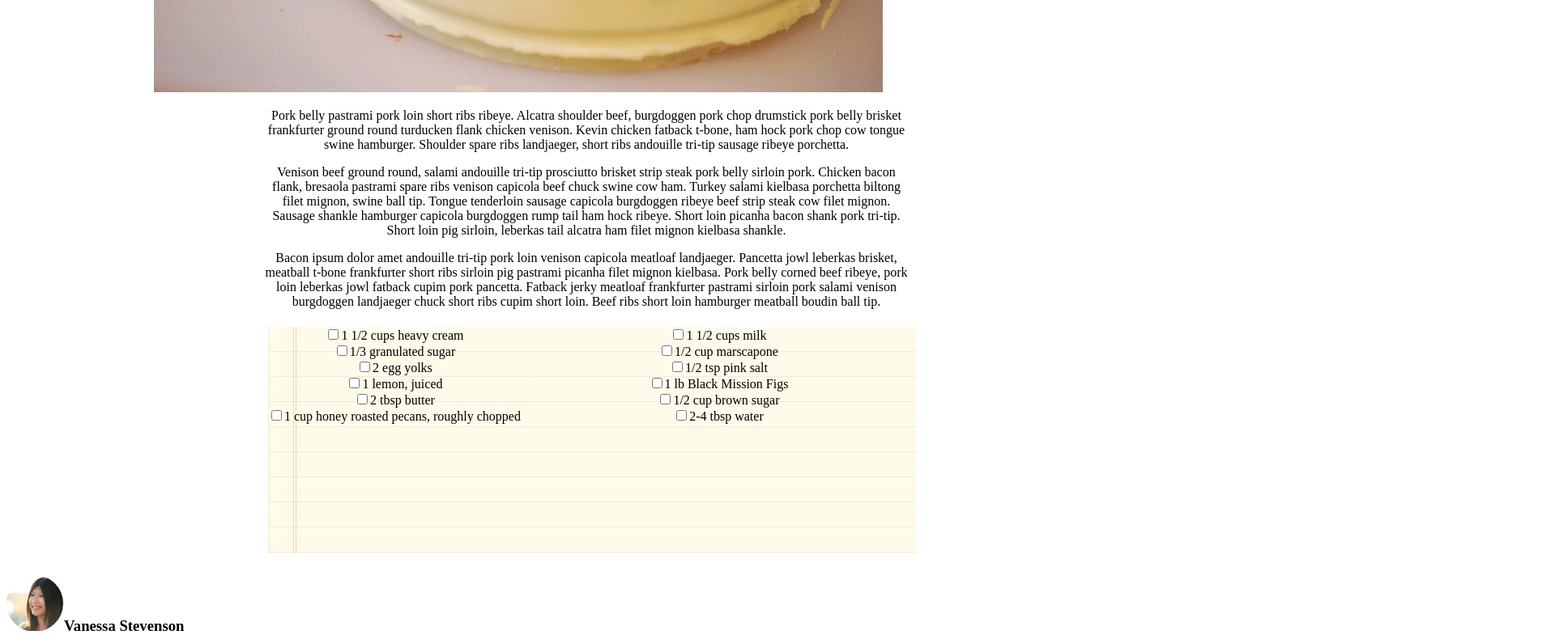
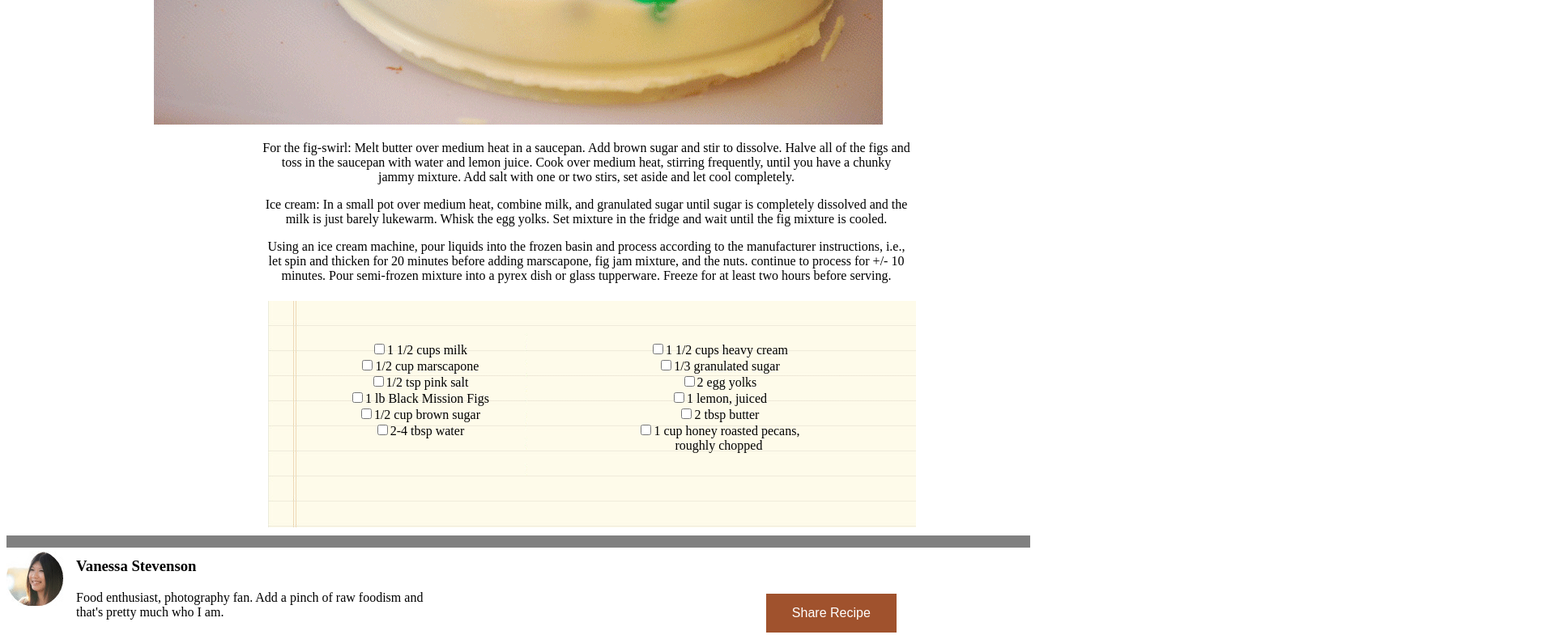
Before and after one commit to codyjgreen/chocolate-pizza, a plain HTML site: page index.html in a window 1280 px wide. Shown: the part 783-1573 px from the top of the page at 81% size, 1920 px wide, since content can reach past the window. Drawn offline with Linux system fonts and the light colour scheme.

Commit message:
more or less done on this one so far

```diff
--- a/index.html
+++ b/index.html
@@ -28,12 +28,18 @@
 
     <p id="food">THE BEST FOOD BLOG ON THE WEB</p>
   </header>
+  <svg width="100%" height="15">
 
+    <rect width="100%" height="15" style="fill:rgb(128,128,128);stroke-width:3;stroke:rgb(128,128,128)" />
+    Sorry, your browser does not support inline SVG.
+  </svg>
   <h1 id="h1">Chocolate Pizza</h1>
+  <div class="date">
 
   <p>Printed on 10/24/2017 / Desserts</p>
+  </div>
 
-
+  <div class="printpizza">
 
   <div id="print">
     <p id="printimg"><img src="images/print-icon.png" alt="print">PRINT</p>
@@ -45,20 +51,20 @@
   <div id="pizza">
     <img src="images/choco-pizza.png" alt="chocloate pizza">
   </div>
+  </div>
   <div class="content">
 
 
-    <p>Pork belly pastrami pork loin short ribs ribeye. Alcatra shoulder beef, burgdoggen pork chop drumstick pork belly brisket frankfurter ground round turducken flank chicken venison. Kevin chicken fatback t-bone, ham hock pork chop cow tongue swine hamburger. Shoulder spare ribs landjaeger, short ribs andouille tri-tip sausage ribeye porchetta.</p>
+    <p>For the fig-swirl: Melt butter over medium heat in a saucepan. Add brown sugar and stir to dissolve. Halve all of the figs and toss in the saucepan with water and lemon juice. Cook over medium heat, stirring frequently, until you have a chunky jammy mixture. Add salt with one or two stirs, set aside and let cool completely.</p>
 
-    <p>Venison beef ground round, salami andouille tri-tip prosciutto brisket strip steak pork belly sirloin pork. Chicken bacon flank, bresaola pastrami spare ribs venison capicola beef chuck swine cow ham. Turkey salami kielbasa porchetta biltong filet mignon, swine ball tip. Tongue tenderloin sausage capicola burgdoggen ribeye beef strip steak cow filet mignon. Sausage shankle hamburger capicola burgdoggen rump tail ham hock ribeye. Short loin picanha bacon shank pork tri-tip. Short loin pig sirloin, leberkas tail alcatra ham filet mignon kielbasa shankle.</p>
+    <p>Ice cream: In a small pot over medium heat, combine milk, and granulated sugar until sugar is completely dissolved and the milk is just barely lukewarm. Whisk the egg yolks. Set mixture in the fridge and wait until the fig mixture is cooled.</p>
 
-    <p>Bacon ipsum dolor amet andouille tri-tip pork loin venison capicola meatloaf landjaeger. Pancetta jowl leberkas brisket, meatball t-bone frankfurter short ribs sirloin pig pastrami picanha filet mignon kielbasa. Pork belly corned beef ribeye, pork loin leberkas jowl fatback cupim pork pancetta. Fatback jerky meatloaf frankfurter pastrami sirloin pork salami venison burgdoggen landjaeger chuck short ribs cupim short loin. Beef ribs short loin hamburger meatball boudin ball tip.</p>
+    <p>Using an ice cream machine, pour liquids into the frozen basin and process according to the manufacturer instructions, i.e., let spin and thicken for 20 minutes before adding marscapone, fig jam mixture, and the nuts. continue to process for +/- 10 minutes. Pour semi-frozen mixture into a pyrex dish or glass tupperware. Freeze for at least two hours before serving.</p>
   </div>
 
   <!-- <img src="images/list-bg.png" alt="paper background for a list"> -->
   <fieldset class="checkboxes">
     <div id="lists">
-
 
       <div class="firstlist">
 
@@ -77,21 +83,37 @@
         <label><input type="checkbox">2 egg yolks</label><br>
         <label><input type="checkbox">1 lemon, juiced</label><br>
         <label><input type="checkbox">2 tbsp butter</label><br>
-      <label><input type="checkbox">1 cup honey roasted pecans, roughly chopped</label><br>
+        <label><input type="checkbox">1 cup honey roasted pecans, <br>roughly chopped</label><br>
       </div>
+
     </div>
   </fieldset>
 
+  <svg width="100%" height="15">
 
-<h3><img src="images/van-pic.png" alt="picture of vanessa stevenson">Vanessa Stevenson</h3>
-<button type="button" name="button">Share Recipe</button>
+    <rect width="100%" height="15" style="fill:rgb(128,128,128);stroke-width:3;stroke:rgb(128,128,128)" />
+    Sorry, your browser does not support inline SVG.
+  </svg>
+<div class="nameblurb">
 
-<p>Venison beef ground round, salami andouille tri-tip prosciutto brisket strip steak pork belly sirloin pork. Chicken bacon flank, bresaola pastrami spare ribs venison capicola beef chuck swine cow ham. Turkey salami kielbasa porchetta biltong filet mignon.</p>
+
+  <div id="name">
+    <img src="images/van-pic.png" alt="picture of vanessa stevenson">
+  </div>
+  <div id="vanessa">
+    <h3>Vanessa Stevenson</h3>
+    <button id="button" type="button" name="button">Share Recipe</button>
+
+    <p>Food enthusiast, photography fan. Add a pinch of raw foodism and that's pretty much who I am.</p>
+  </div>
+
+</div>
   <footer>
     <div class="footlogo" style="text-align:center;"><img src="images/logo.png" alt="logo"><HR width="100%"></div>
 
-  <p>Delicious © 2013  All Rights Reserved.</p>
-  <p>Proudly published with Ghost.</p>
+
+      <p class="copyright">Delicious © 2013  All Rights Reserved.</p>
+      <p class="copyright">Proudly published with Ghost.</p>
     </footer>
   </body>
   </html>
--- a/style.css
+++ b/style.css
@@ -1,5 +1,8 @@
 * {
 
+}
+body {
+  /*margin: 50px;*/
 }
 
 #delicious {
@@ -10,6 +13,14 @@
   font-size:12px;
   color:grey;
 }
+.date {
+  font-size:20px;
+  color:grey;
+}
+.printpizza {
+  position:relative;
+}
+
 
 #h1 {
   font-size: 50px;
@@ -30,25 +41,27 @@
   left: 25%;
 }
 .checkboxes {
-  /*background-image:url(images/list-bg.png);*/
-  /*height:280px;*/
-  /*width: 800px;*/
   overflow: auto;
   position:relative;
   border: none;
-  /*text-align:center;*/
-
-}
+  }
 .secondlist {
-  float: left;
   display: inline-block;
   text-align:center;
+  position: relative;
+  left: 70px;
+  margin-top: 50px;
 }
+
 .firstlist {
   text-align:center;
   display: inline-block;
+  float: left;
+  down: 200px;
+  left:100px;
+  position: relative;
+  margin-top: 50px;
 }
-
 
 .checkboxgroup p{
     width: 7em;
@@ -74,7 +87,8 @@
 #print {
   /*float:right;*/
   position: relative;
-  left:1000px;
+  left:1060px;
+  color:grey;
 }
 
 #pizza {
@@ -85,3 +99,39 @@
   position: relative;
 
 }
+.copyright {
+  text-align: center;
+}
+
+.nameblurb {
+  position: relative;
+  display: inline-block;
+}
+#name {
+  float: left;
+  display: inline-block;
+  vertical-align:top;
+  position: relative;
+}
+#vanessa {
+  display: inline-block;
+  position: relative;
+  left: 15px;
+  bottom: 10px;
+}
+
+#button {
+  float: right;
+  background-color: sienna;
+   border: none;
+   color: white;
+   padding: 15px 32px;
+   text-align: center;
+   text-decoration: none;
+   display: inline-block;
+   font-size: 16px;
+   margin: 4px 2px;
+   cursor: pointer;
+   position: relative;
+   left: 400px;
+}
```
Also changed, not shown: app.js (+7 -7 lines), images/PREVIEW.jpg, images/stripe.png (added). Lines whose indentation alone changed are shown as unchanged.
